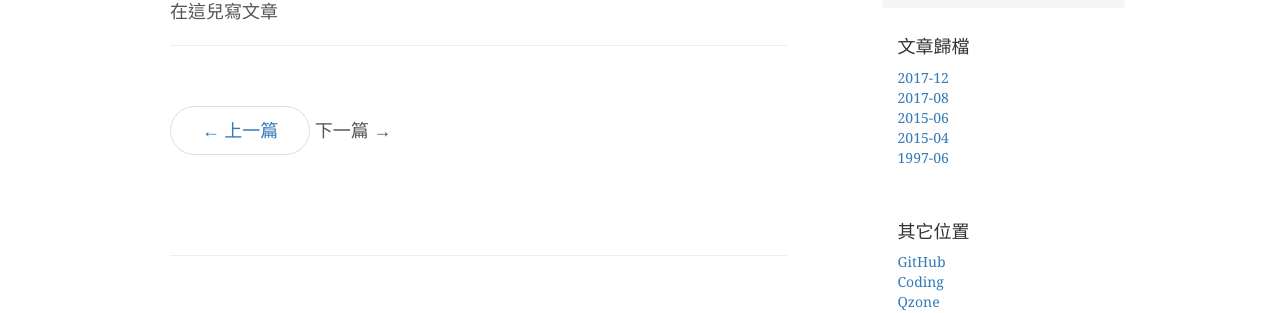
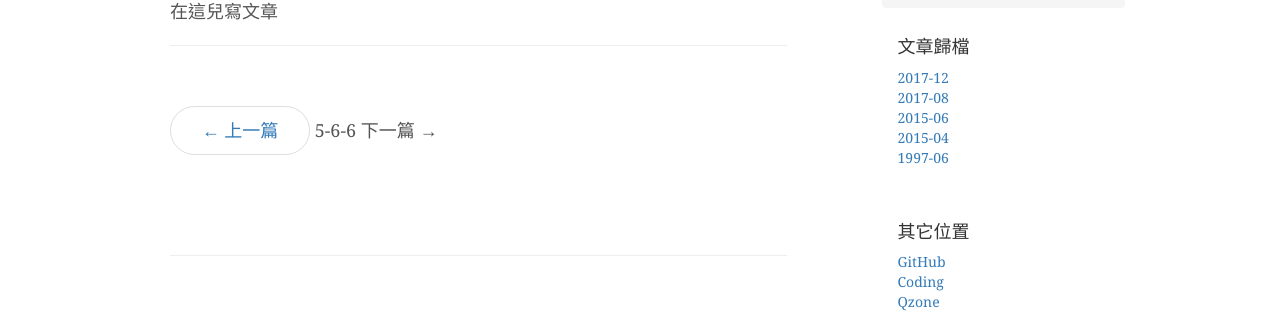
Before and after one commit to joytou/joytou.github.io, a Jekyll site: the page built from _posts/2015-04-05-test-article-tw.md, in a window 1280 px wide and 1301 px high. Shown: the part 356-669 px from the top of the window. Built offline with Jekyll 4.4.1, drawn with Linux system fonts in a browser that asks for light colours; some web fonts are replaced; comment, search, counter and statistics services are not loaded.

Commit message:
测试，debug模式

```diff
--- a/_includes/post_pagination.html
+++ b/_includes/post_pagination.html
@@ -50,6 +50,7 @@
   {% else %}
     <li class="prev disabled">&larr; {{ translation.previouspost }}</li>
   {% endif %}
+  {{ mindex }}-{{ index }}-{{ rindex }}
   {% if postnext %}
     <li class="next"><a href="{{ postnext.url }}">{{ translation.nextpost }} &rarr;</a></li>
   {% else %}
```
